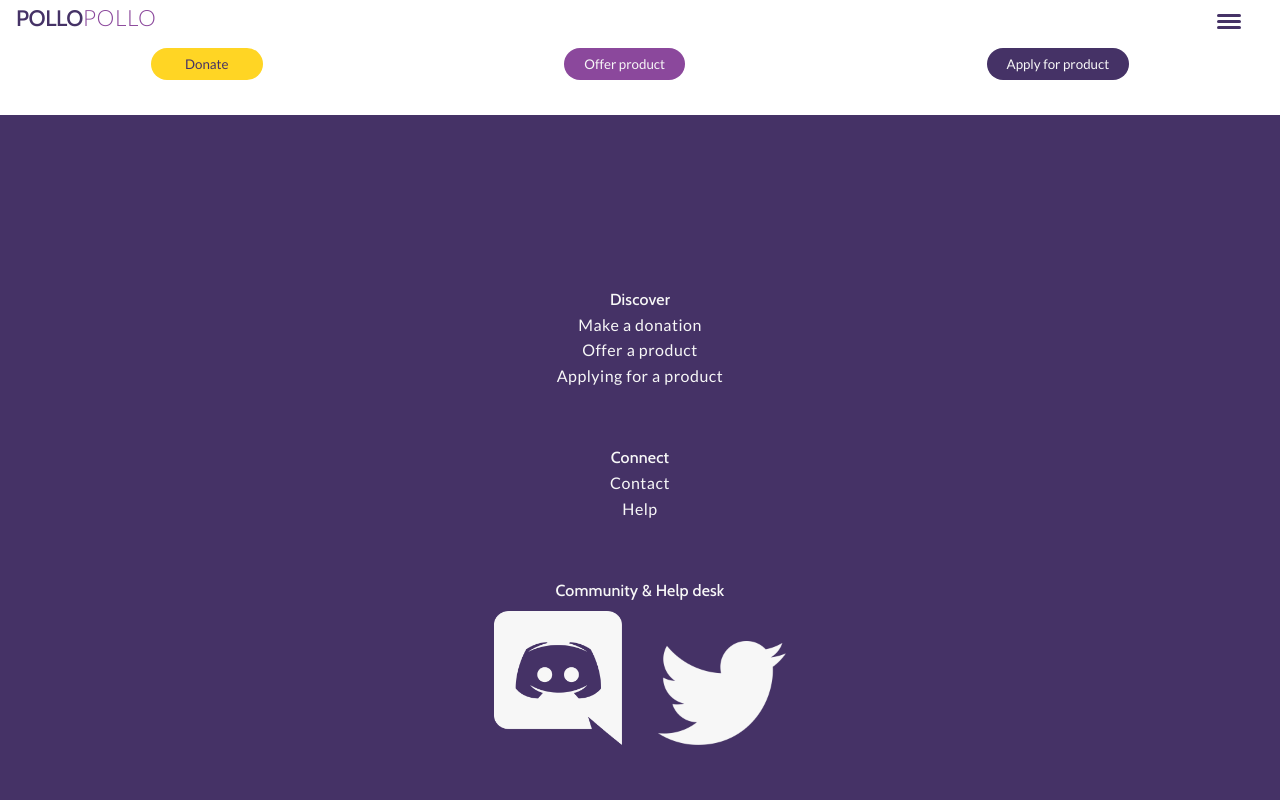
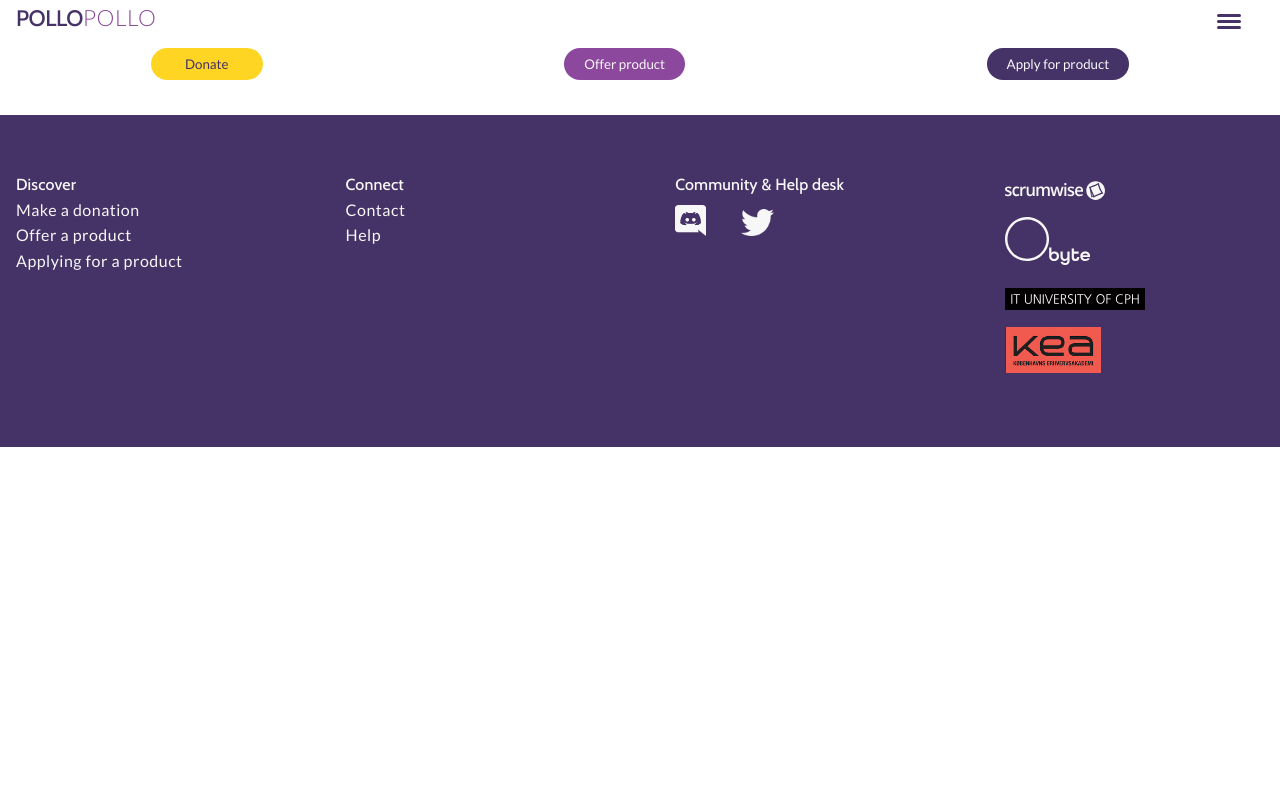
Before and after one commit to subangiv/oral_exam_finale, a React (Create React App) app: page / in a window 1280 px wide. Shown: the top 800 px of the page. Built offline with nearby package versions, Linux system fonts and the light colour scheme.

Commit message:
@media for vertical ipad screen

```diff
--- a/src/components/footer/Footer.module.scss
+++ b/src/components/footer/Footer.module.scss
@@ -4,7 +4,7 @@ footer {
   background-color: $primary;
   position: sticky;
   color: $light;
-  padding: 9vw 0;
+  padding: 3vh 0;
 }
 a {
   color: $light;
@@ -22,3 +22,33 @@ a {
   width: 10vw;
   height: 100%;
 }
+.keaLogo {
+  // width: 28vw;
+  // height: 80%;
+  width: clamp(30%, 6rem, 100%);
+}
+@media (min-width: $max-s) {
+  footer {
+    display: grid;
+    grid-template-columns: 1fr 1fr 1fr 1fr;
+    gap: 3vw;
+    padding: 0;
+  }
+  .listWrapper {
+    text-align: left;
+  }
+  .soMeLogos {
+    width: 31px;
+    height: 31px;
+  }
+  .listWrapper {
+    margin-left: 1rem;
+    //Twitter icon
+    :nth-child(3) {
+      img {
+        width: 33px;
+        height: 27px;
+      }
+    }
+  }
+}
```
